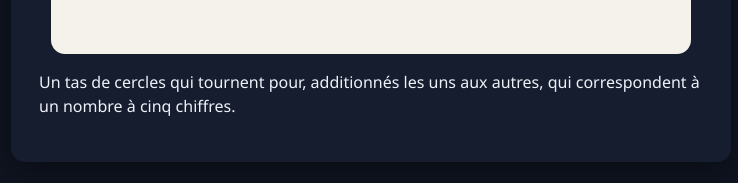
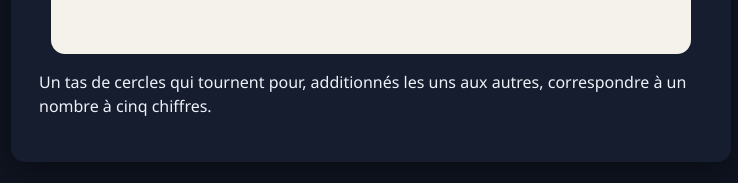
Before and after one commit to rsantet/cicada-bday, a plain HTML site: page stage-7-092c79e8/index.html in a window 1280 px wide. Shown: the part 692-875 px from the top of the page, 269-1007 px from the left. Drawn offline with Linux system fonts and the light colour scheme.

Commit message:
Fix sentence

```diff
--- a/stage-7-092c79e8/index.html
+++ b/stage-7-092c79e8/index.html
@@ -13,8 +13,7 @@
   <div class="card">
     <img src="../assets/deco-7-N.svg" width="28" height="28" alt="un petit dessin" />
     <img class="stage-photo" src="../assets/stage7-epicycloid.gif" alt="un stylo qui tourne en traçant une forme" />
-    <p>Un tas de cercles qui tournent pour, additionnés les uns aux autres,
-      qui correspondent à un nombre à cinq chiffres.</p>
+    <p>Un tas de cercles qui tournent pour, additionnés les uns aux autres, correspondre à un nombre à cinq chiffres.</p>
   </div>
   <div id="portal-widget"></div>
   <footer class="site-footer">étape 7 sur 9</footer>
```
Also changed, not shown: templates/stage7.html (+1 -2 lines).
